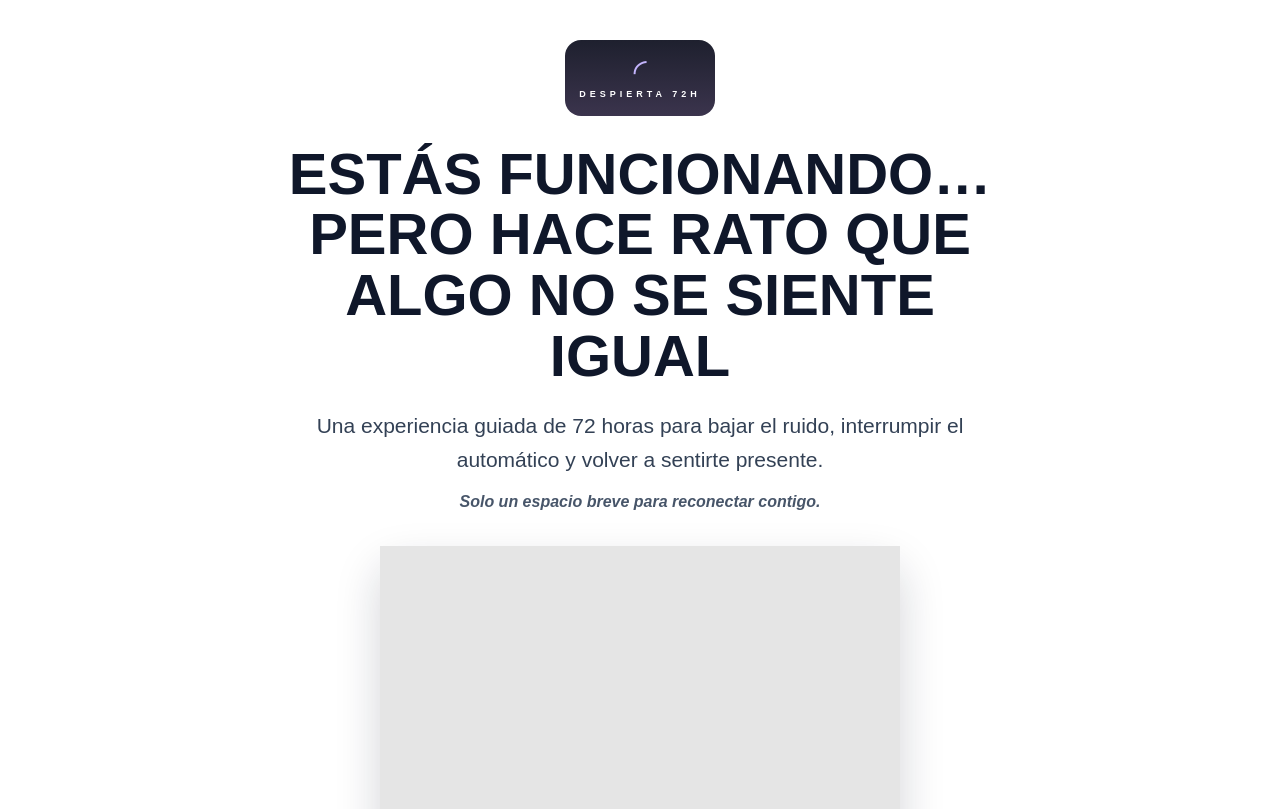
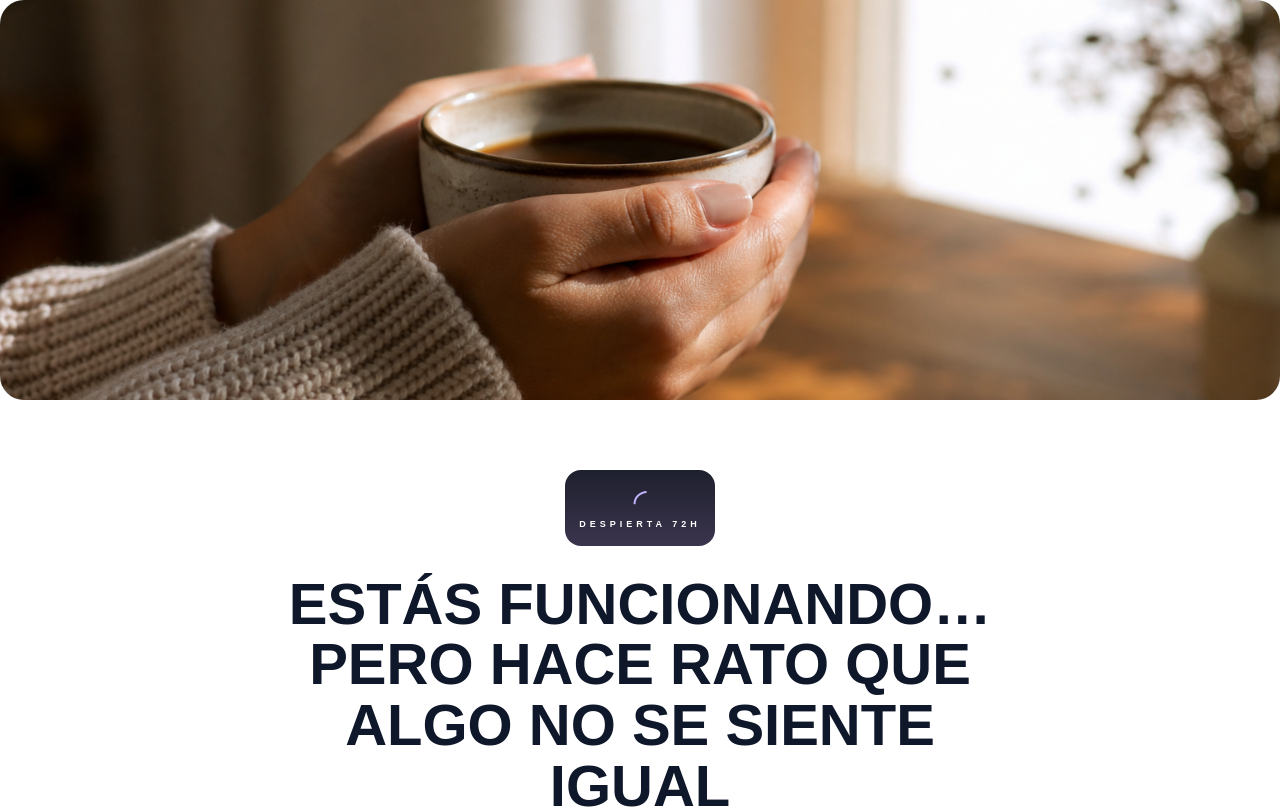
Before and after one commit to cursossolange/despierta-72h, a React (Vite) app: page / in a window 1280 px wide. Shown: the top 809 px of the page. Built offline with nearby package versions, Linux system fonts and the light colour scheme.

Commit message:
Update LandingPage.tsx

```diff
--- a/src/components/LandingPage.tsx
+++ b/src/components/LandingPage.tsx
@@ -3,9 +3,20 @@ export default function LandingPage() {
     alert("Aquí después conectamos el botón de pago.");
   };
 
-  return (
-    <div style={{ minHeight: "100vh", background: "white", fontFamily: "Arial, sans-serif", color: "#0f172a" }}>
+ return (
+  <div style={{ minHeight: "100vh", background: "white", fontFamily: "Arial, sans-serif", color: "#0f172a" }}>
 
+    <img
+src="/pausa-cafe.png"
+alt="Pausa con café"
+style={{
+  width: "100%",
+  height: "400px",
+  objectFit: "cover",
+  borderRadius: "24px",
+  marginBottom: "30px"
+}}
+/>
       <header style={{ padding: "40px 24px 32px", textAlign: "center" }}>
         <div style={{ maxWidth: "900px", margin: "0 auto" }}>
 
```
